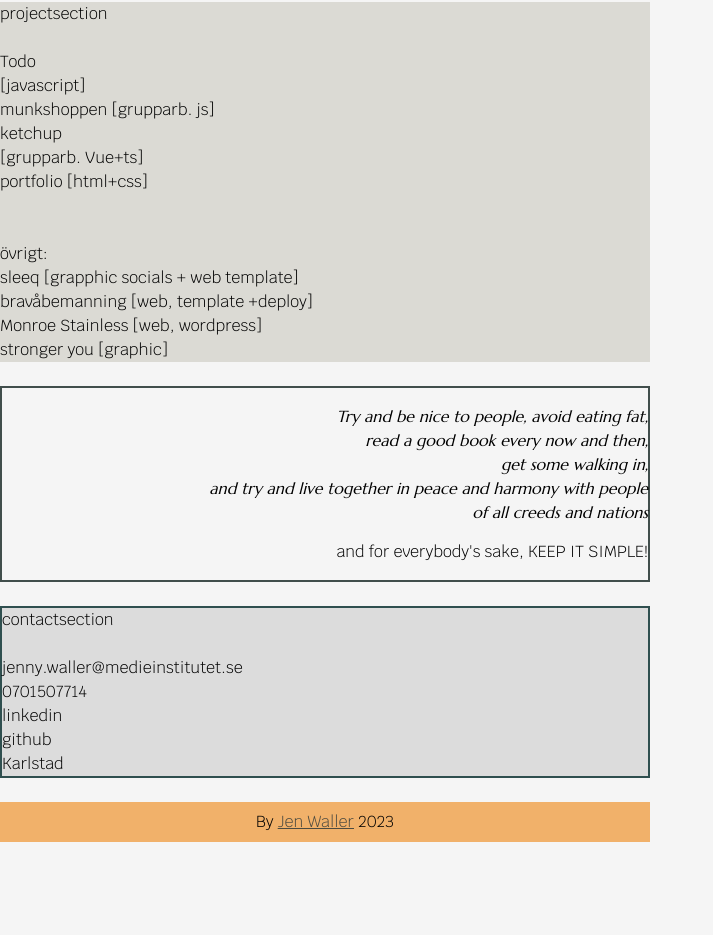
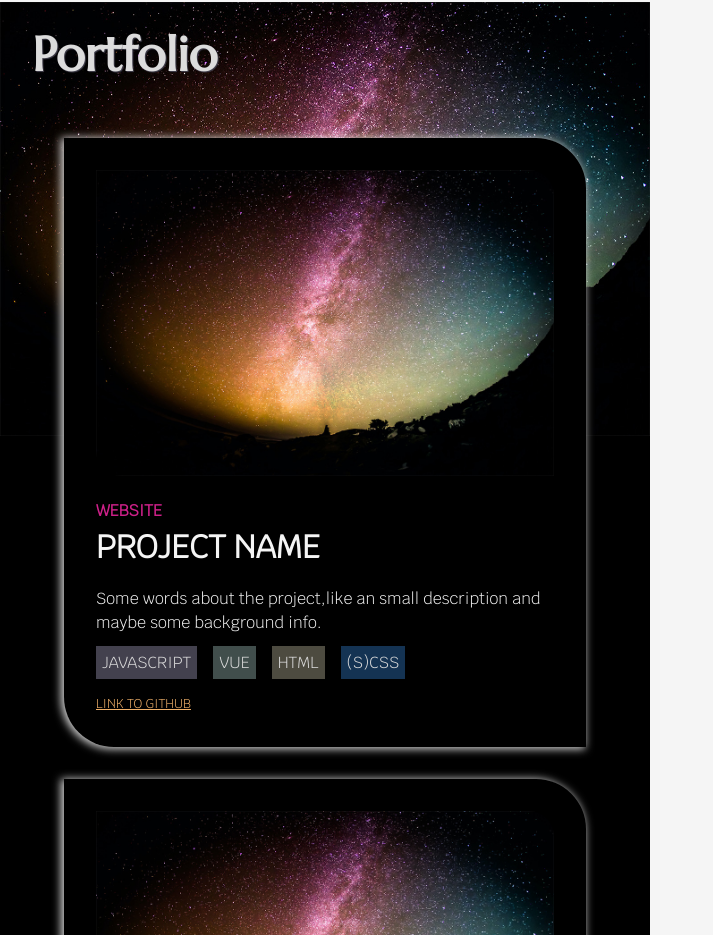
Before and after one commit to jenmwa/jenwaller-se, a Vue app: page / in a window 1280 px wide. Shown: the part 1865-2800 px from the top of the page, without its empty margins (0-713 px from the left). Before the commit the page ends 2707 px from the top, so only its background shows below. Built offline with nearby package versions, Linux system fonts and the light colour scheme.

Commit message:
:art: portfoliocard scss added

```diff
--- a/src/components/AboutMe.vue
+++ b/src/components/AboutMe.vue
@@ -1,7 +1,7 @@
 <template>
   <div class="about" id="about">
-    <span class="material-symbols-outlined">waving_hand</span>
-   <p>Welcome</p>
+
+   <p>Welcome     <span class="material-symbols-outlined">waving_hand</span></p>
 
    <h2>Don't be a stranger!</h2>
 
--- /dev/null
+++ b/src/components/CardElement.vue
@@ -0,0 +1,94 @@
+<script setup>
+</script>
+
+<template>
+  <article>
+  <div class="card">
+    <img class="card-img-top portfolio-card__image" src="/parallaxBackground.jpg" alt="Card image cap">
+      <div class="card-body">
+        <h6 class="card-subtitle portfolio-card__category">Website</h6>
+        <h4 class="card-title mb-2 portfolio-card__title">Project name</h4>
+        <p class="card-text portfolio-card__text">Some words about the project,like an small description and maybe some background info.</p>
+        <p><span class="portfolio-card__tech portfolio-card__tech__javascript">JAVASCRIPT</span>
+          <span class="portfolio-card__tech portfolio-card__tech__vue">VUE</span>
+          <span class="portfolio-card__tech portfolio-card__tech__html">HTML</span>
+          <span class="portfolio-card__tech portfolio-card__tech__css">(s)css</span></p>
+        <a href="#" class="card-link portfolio-card__link">Link to Github</a>
+          <!-- <a href="#" class="btn btn-primary">Go somewhere</a> -->
+      </div>
+  </div>
+</article>
+</template>
+
+<style lang="scss">
+.card {
+  max-width: 100%;
+  padding: 2rem;
+  margin: 2rem;
+  background-color: black;
+  border-radius: 0px 50px;
+  box-shadow: -2px 1px 8px 1px lightgrey;
+}
+
+.portfolio-card__image {
+  max-width: 100%;
+
+  text-align: center;
+  border-radius: 0px 25px;
+}
+
+.portfolio-card__title {
+  font-size: 2rem;
+  margin: 0;
+  text-transform: uppercase;
+}
+
+.portfolio-card__category {
+  margin: 1rem 0 0 0;
+  font-size: 1rem;
+  text-transform: uppercase;
+}
+
+.portfolio-card__category {
+  color: $accessoryColor2;
+}
+
+.portfolio-card__text {
+  font-size: 1rem;
+}
+
+.portfolio-card__tech {
+  color: $tertiaryColorLight;
+  text-transform: uppercase;
+  padding: 6px;
+  margin-right: 1rem;
+}
+
+.portfolio-card__tech__html {
+  background-color: $primaryColorDark;
+}
+
+.portfolio-card__tech__css {
+  background-color: #143353;
+}
+
+.portfolio-card__tech__javascript {
+  background-color: $tertiaryColorDark;
+}
+
+.portfolio-card__tech__vue {
+  background-color: $secondaryColorDark;
+}
+
+.portfolio-card__link {
+  text-transform: uppercase;
+  font-size: 0.8rem;
+  color: $accessoryColor;
+  text-decoration: underline;
+  transition: 0.3s;
+}
+
+.portfolio-card__link:hover {
+  color: black;
+}
+</style>
--- a/src/components/ProjectSection.vue
+++ b/src/components/ProjectSection.vue
@@ -1,6 +1,11 @@
+<script setup>
+import CardElement from './CardElement.vue';
+</script>
+
 <template>
     <div>
-      projectsection<br><br>
+      <h3>Portfolio</h3>
+      <!-- projectsection<br><br>
       Todo<br> [javascript]<br>
       munkshoppen [grupparb. js]<br>
       ketchup<br> [grupparb. Vue+ts]<br>
@@ -10,14 +15,36 @@
       sleeq [grapphic socials + web template]<br>
       bravåbemanning [web, template +deploy]<br>
       Monroe Stainless [web, wordpress]<br>
-      stronger you [graphic]<br>
-    </div>
+      stronger you [graphic]<br> -->
+
+
+    <CardElement class="card-element"/>
+    <CardElement class="card-element"/>
+
+  </div>
   </template>
 
   <style scoped lang="scss">
 
   div {
-    background-color: $secondaryColorLight;
+    background-image: url('/parallaxBackground.jpg');
+    background-size:contain;
+    background-repeat: no-repeat;
+    background-color: black;
+    padding: 2rem;
+    color: $primaryColorLight;
+
+    h3 {
+    color: $tertiaryColorLight;
+    margin-top: -1rem;
+    font-size: 3rem;
+    font-family: $secondaryFont;
+    text-shadow: 1px 1px 1px $tertiaryColorDark;
+    }
+
+    .card-element {
+      margin: 2rem 0;
+    }
   }
 
   </style>
--- a/src/components/TechSection.vue
+++ b/src/components/TechSection.vue
@@ -11,6 +11,8 @@
       UX/Usability<br><br>
       Skills:<br>
       HTML CSS JavaScript SASS Bootstrap 5 Vite Github Adobe Photoshop Adobe Illustrator React Figma node.js UX/Usability Jest
+
+
     </div>
   </template>
 
```
